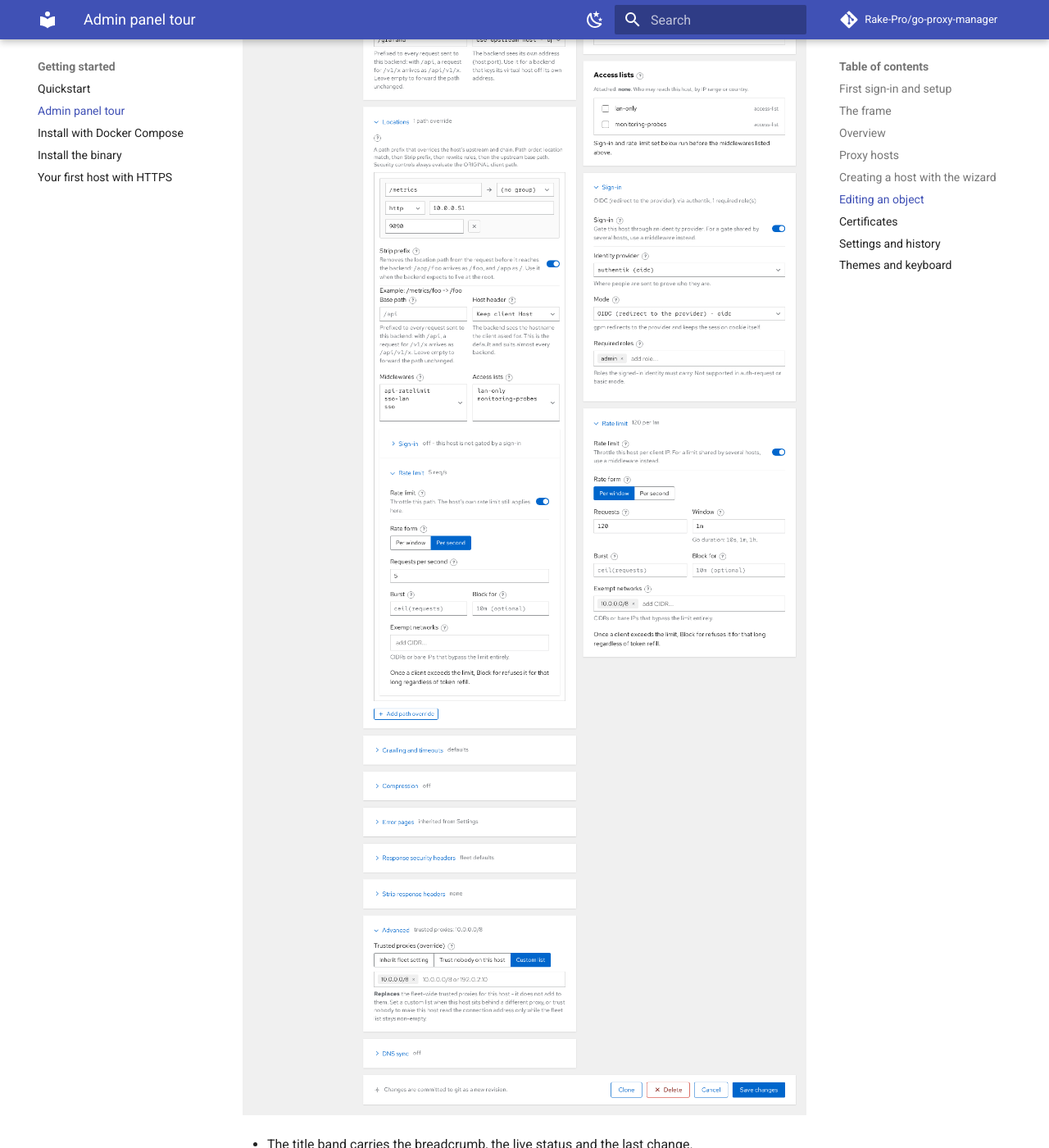
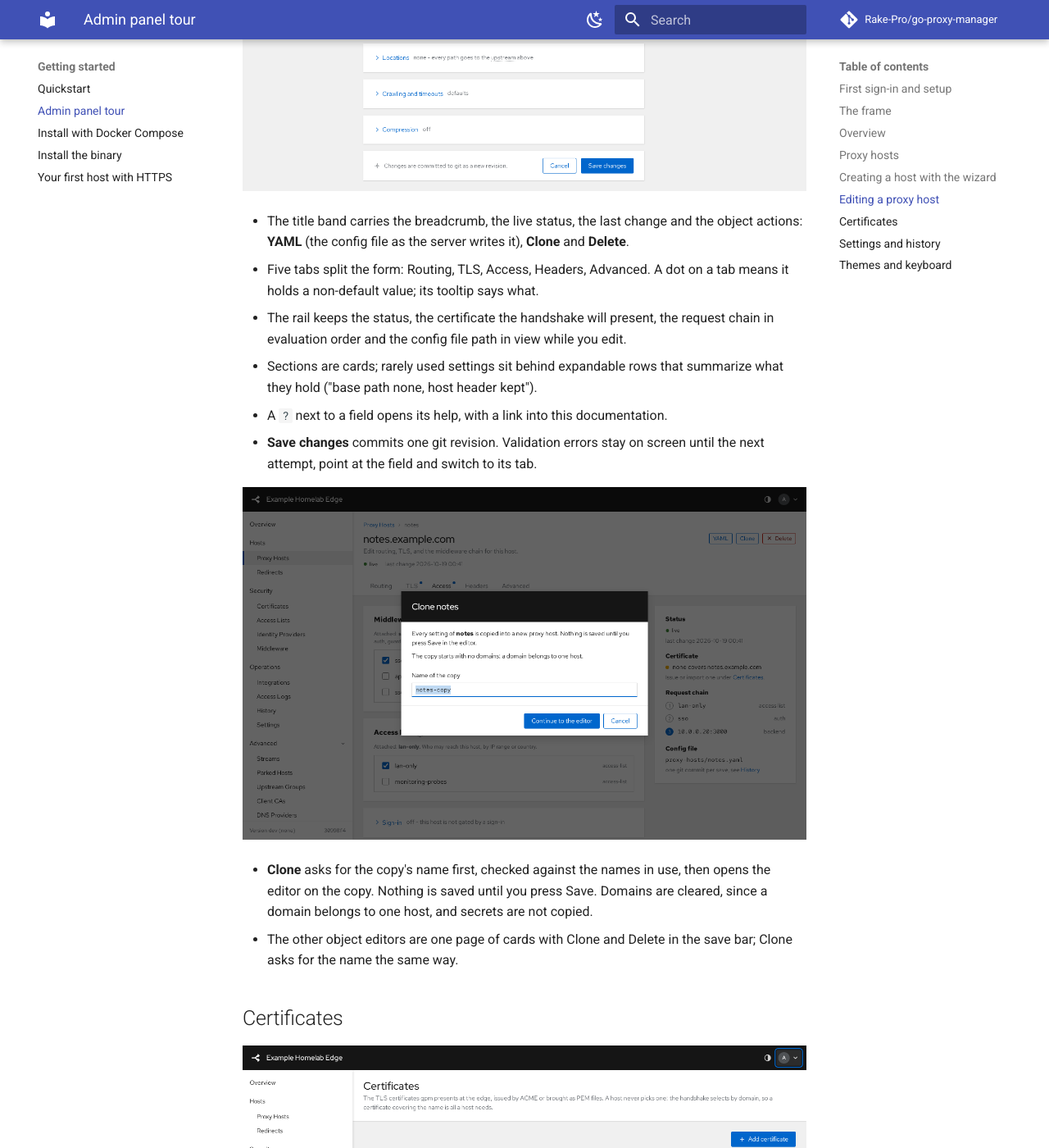
Before and after one commit to Rake-Pro/go-proxy-manager, an MkDocs documentation site: the page built from docs/getting-started/admin-ui-tour.md, in a window 1280 px wide and 1400 px high, scrolled down 5732 px. Shown: the whole window at 82% size. Built offline with MkDocs 1.6.1 and Material for MkDocs 9.7.7, drawn with Linux system fonts in a browser that asks for light colours; comment, search, counter and statistics services are not loaded; some of the changed text lies outside the part shown.

Commit message:
ui: proxy host editor as title-band tabs plus rail; Clone leaves the list rows and asks for a name first
- Proxy host editor: five tabs in the title band (Routing, TLS, Access,
  Headers, Advanced) with a dot on every tab holding a non-default value; a
  rail with status, the certificate the handshake presents, the request chain
  in evaluation order and the config file; YAML, Clone and Delete as band
  actions. The "Request flow" panel, its CSS and the two-column card grid are
  gone. A server complaint that names a field reveals that field's tab
  (ERROR_PATH_RE also accepts the "<kind> \"<name>\": field: ..." shape and a
  bare top-level field).
- Clone removed from the hosts table, the certificates table and every card
  list. wireCloneButton now opens cloneFlow: a naming dialog (prefilled
  "<name>-copy", checked for shape and against the kind's stored names, with
  the inline complaint holding the confirm button), then the editor on the
  copy. confirmModal gained prompt.value / prompt.validate, closeOnly, wide
  and onOpen for it and for the YAML view.
- YAML band action: PUT ?dryRun=1 of the stored object, shown read-only with
  Copy; hidden for a read-only role.
- Docs: admin panel tour (editing a proxy host, Clone), screenshots and the
  wizard GIF regenerated; CHANGELOG closes 2.0.0 and opens Unreleased;
  BACKLOG ticks PR3.

```diff
--- a/docs/getting-started/admin-ui-tour.md
+++ b/docs/getting-started/admin-ui-tour.md
@@ -30,7 +30,7 @@ Settings.
 |---|---|
 | Masthead | The instance name, the theme button (auto, light, dark) and the account menu: who is signed in, role and sign-in method, the instance address, API tokens, History, the setup wizard, Log out |
 | Sidebar | Overview, then the groups Hosts, Security, Operations and a collapsed Advanced group (streams, parked hosts, upstream groups, client CAs, DNS providers, error pages, API tokens). The foot shows the running version and the current config commit |
-| Title band | The page title and one line of context; on an object page also the breadcrumb, the status label and the object actions |
+| Title band | The page title and one line of context; on an object page also the breadcrumb, the status label, the object actions and the tabs |
 | Content | Cards, tables and forms, on a grey canvas |
 
 On a phone the sidebar becomes a drawer behind the menu button, tables scroll
@@ -52,7 +52,8 @@ object. With nothing to report it says so and shows the live counts.
   upstream, the certificate, the sign-in gate, the status and the last change.
 - Filter by text or by zone (the domain group chips). Sort by domain, upstream
   or last change.
-- Select rows for bulk actions; **Clone** starts a new host from an existing one.
+- Select rows for bulk actions. Clone, YAML and Delete live on the host's own
+  page, not in the list.
 - **Add proxy host** opens the creation wizard below; the full editor stays one
   link away for anything the wizard does not ask.
 
@@ -77,16 +78,32 @@ object. With nothing to report it says so and shows the live counts.
 - **Create host** writes the object with a create-only request, so a name that
   already exists is refused rather than replaced.
 
-## Editing an object
+## Editing a proxy host
 
-![Proxy host editor](../assets/ui/host-editor.png)
+![Proxy host editor: title band with tabs, form, rail](../assets/ui/host-editor.png)
 
-- The title band carries the breadcrumb, the live status and the last change.
+- The title band carries the breadcrumb, the live status, the last change and
+  the object actions: **YAML** (the config file as the server writes it),
+  **Clone** and **Delete**.
+- Five tabs split the form: Routing, TLS, Access, Headers, Advanced. A dot on
+  a tab means it holds a non-default value; its tooltip says what.
+- The rail keeps the status, the certificate the handshake will present, the
+  request chain in evaluation order and the config file path in view while
+  you edit.
 - Sections are cards; rarely used settings sit behind expandable rows that
   summarize what they hold ("base path none, host header kept").
 - A `?` next to a field opens its help, with a link into this documentation.
 - **Save changes** commits one git revision. Validation errors stay on screen
-  until the next attempt and point at the field.
+  until the next attempt, point at the field and switch to its tab.
+
+![Clone dialog asking for the copy's name](../assets/ui/clone-dialog.png)
+
+- **Clone** asks for the copy's name first, checked against the names in use,
+  then opens the editor on the copy. Nothing is saved until you press Save.
+  Domains are cleared, since a domain belongs to one host, and secrets are not
+  copied.
+- The other object editors are one page of cards with Clone and Delete in the
+  save bar; Clone asks for the name the same way.
 
 ## Certificates
 
```
Also changed, not shown: BACKLOG.md (+7 -5 lines), CHANGELOG.md (+19 -1 lines), internal/ui/static/app.css (+33 -29 lines), docs/assets/ui/account-menu.png, docs/assets/ui/certificates.png, docs/assets/ui/clone-dialog.png (added), docs/assets/ui/host-editor.png, docs/assets/ui/phone-proxy-hosts.png, docs/assets/ui/proxy-hosts-dark.png, docs/assets/ui/proxy-hosts.png, docs/assets/ui/wizard-1-service.png, docs/assets/ui/wizard-2-certificate.png, docs/assets/ui/wizard-3-access.png, docs/assets/ui/wizard-4-review.png, 3 more files, 1 other file.
